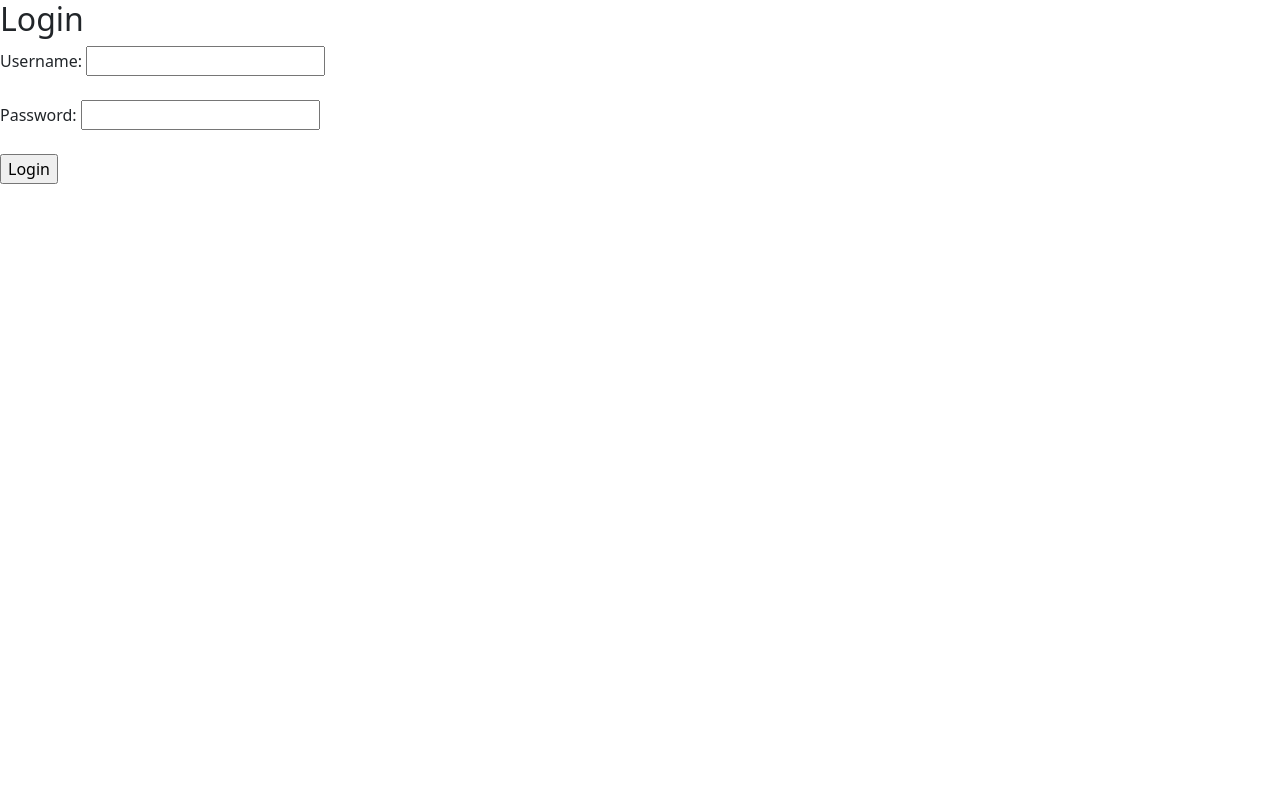
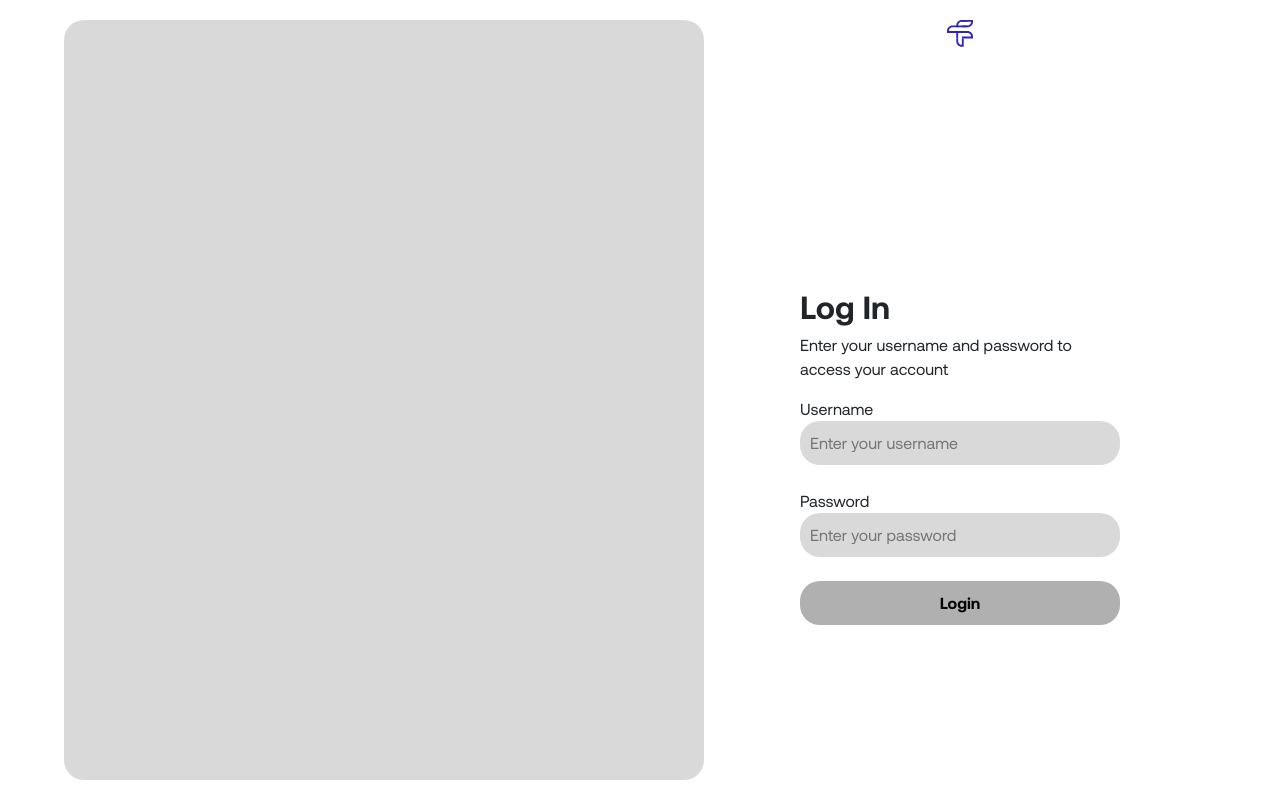
Before and after one commit to liliput35/FluxTrack, a PHP site: page /login-page.php in a window 1280 px wide. Run offline with PHP 8.4, Linux system fonts and the light colour scheme.

Commit message:
style login page

```diff
--- a/assets/css/style.css
+++ b/assets/css/style.css
@@ -1,6 +1,54 @@
+:root {
+    --primary-blue: #2f24b5 ;
+    --text-color: #000 ;
+    --background-color: #fff ;
+}
+
+@font-face {
+  font-family: "Aeonik";
+  src: url("../fonts/fonnts.com-Aeonik-Regular.ttf") format("truetype");
+  font-weight: 400;
+  font-style: normal;
+}
+
+@font-face {
+  font-family: "Aeonik";
+  src: url("../fonts/fonnts.com-Aeonik-Bold.ttf") format("truetype");
+  font-weight: 700;
+  font-style: normal;
+}
+
+/* Default text styling */
+body {
+  font-family: "Aeonik", sans-serif;
+}
+
+.main-container {
+    width: 90%;
+    margin: 0 auto;
+}
+
+
 .nav-bar {
     display: flex;
     justify-content: space-between;
+}
+
+.login-right h2 {
+    font-weight: 700;
+}
+
+.login-right input {
+    width: 100%;
+    background-color: #d9d9d9;
+    border: none;
+    border-radius: 20px;
+    padding: 10px;
+}
+
+.login-right .submit-btn {
+    background-color: #b0b0b0;
+    font-weight: 700;
 }
 
 @media only screen and (min-width: 576px) {
@@ -9,4 +57,36 @@
         justify-content: flex-start;
         height: 100vh;
     }
+
+    .login-container {
+        display: flex;
+        align-items: center;
+    }
+
+    .login-row {
+        display: flex;
+    }
+
+    .login-left {
+        height: 95vh;
+        background-color: #d9d9d9;
+        border-radius: 20px;
+        width: 50vw;
+        margin-right: 6em;
+    }
+
+    .login-right {
+        width: 25vw;
+    }
+
+    .login-right .img-container {
+        margin-bottom: 15em;
+        width: 100%;
+        display: flex;
+        justify-content: center;
+    }
+
+    .login-right img {
+        width: 8%;
+    }
 }
--- a/login-page.php
+++ b/login-page.php
@@ -24,20 +24,36 @@
     <title>Log In</title>
 
     <link href="https://cdn.jsdelivr.net/npm/bootstrap@5.3.8/dist/css/bootstrap.min.css" rel="stylesheet" integrity="sha384-sRIl4kxILFvY47J16cr9ZwB07vP4J8+LH7qKQnuqkuIAvNWLzeN8tE5YBujZqJLB" crossorigin="anonymous">
+    <link rel="stylesheet" href="./assets/css/style.css">
 
 </head>
 <body>
-    <!-- MJ LOG IN -->
-    <h2>Login</h2>
-    <form method="POST">
-    <label for="username">Username:</label>
-    <input type="text" name="username" required><br><br>
+    <!-- CIOCON STYLING  10-8 -->
+    <div class="vh-100 login-container main-container">
+      <div class="login-row">
+        <div class="login-left"></div>
 
-    <label for="password">Password:</label>
-    <input type="password" name="password" required><br><br>
+        <div class="login-right">
+          <div class="img-container">
+            <img src="./assets/images/Vector.svg" alt="">
+          </div>
 
-    <input type="submit" value="Login">
-    </form>
+          <!-- MJ LOG IN  10-7 -->
+          <h2>Log In</h2>
+          <p>Enter your username and password to access your account </p>
+          <form method="POST">
+            <label for="username">Username</label> <br>
+            <input type="text" name="username" placeholder="Enter your username" required><br><br>
+
+            <label for="password">Password</label> <br>
+            <input type="password" name="password" placeholder="Enter your password" required><br><br>
+
+            <input type="submit" value="Login" class="submit-btn">
+          </form>
+        </div>
+      </div>
+    </div>
+
 </body>
 
 
```
Also changed, not shown: assets/fonts/fonnts.com-Aeonik-Bold.ttf (added), assets/fonts/fonnts.com-Aeonik-Regular.ttf (added), assets/images/Vector.svg (added), assets/images/logo.png (added).
